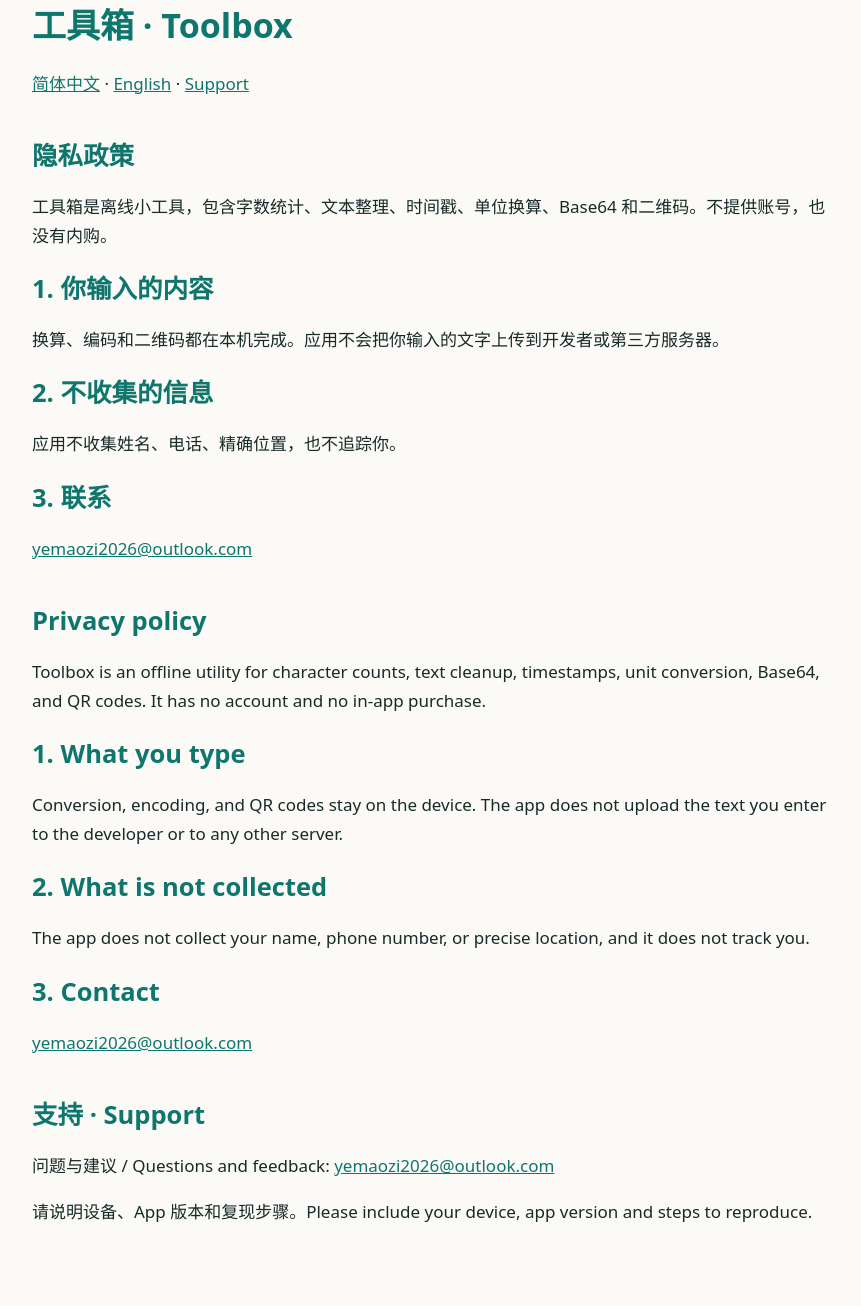
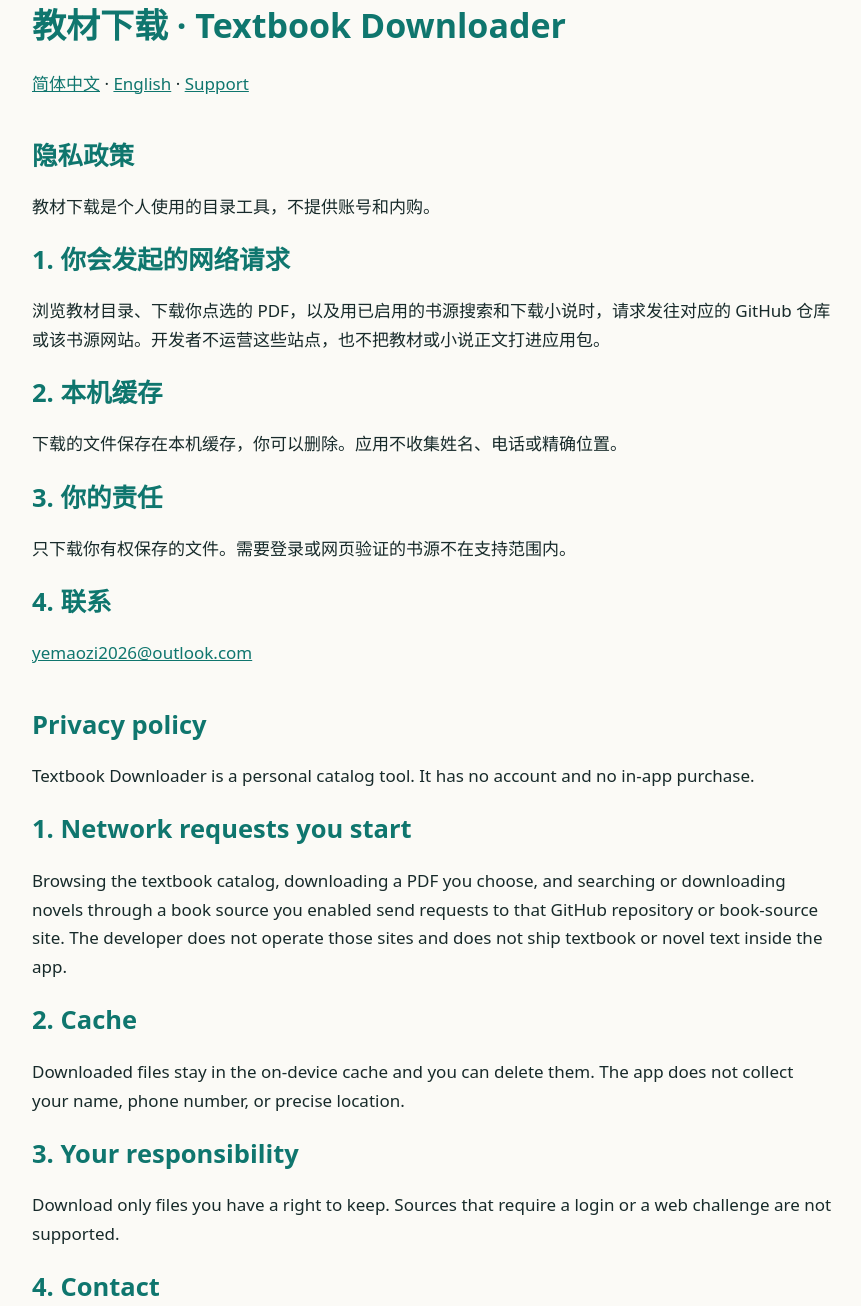
Before and after one commit to zhongaiyemaozi/app-sum, a plain HTML site: page textbookdownloader-privacy.html in a window 1280 px wide. Shown: the part 44-1350 px from the top of the page, without its empty margins (208-1069 px from the left). Drawn offline with Linux system fonts and the light colour scheme.

Commit message:
docs: restore textbook downloader privacy with downloads

```diff
--- a/textbookdownloader-privacy.html
+++ b/textbookdownloader-privacy.html
@@ -1,22 +1,26 @@
 <!doctype html><html lang="zh-Hans"><meta charset="utf-8">
 <meta name="viewport" content="width=device-width,initial-scale=1">
-<title>工具箱 · Toolbox</title>
+<title>教材下载 · Textbook Downloader</title>
 <style>body{font:17px/1.7 system-ui,sans-serif;max-width:800px;margin:auto;padding:24px;color:#172a2a;background:#fbfaf6}h1,h2,h3{line-height:1.3;color:#0f766e}section{margin:40px 0}a{color:#0f766e}p,li{white-space:pre-line}@media(prefers-color-scheme:dark){body{background:#0f1720;color:#e2e8f0}h1,h2,h3,a{color:#2dd4bf}}</style>
-<h1>工具箱 · Toolbox</h1><nav><a href="#zh-Hans">简体中文</a> · <a href="#en">English</a> · <a href="#contact">Support</a></nav>
+<h1>教材下载 · Textbook Downloader</h1><nav><a href="#zh-Hans">简体中文</a> · <a href="#en">English</a> · <a href="#contact">Support</a></nav>
 <section id="zh-Hans" lang="zh-Hans"><h2>隐私政策</h2>
-<p>工具箱是离线小工具，包含字数统计、文本整理、时间戳、单位换算、Base64 和二维码。不提供账号，也没有内购。</p>
-<h2>1. 你输入的内容</h2>
-<p>换算、编码和二维码都在本机完成。应用不会把你输入的文字上传到开发者或第三方服务器。</p>
-<h2>2. 不收集的信息</h2>
-<p>应用不收集姓名、电话、精确位置，也不追踪你。</p>
-<h2>3. 联系</h2>
+<p>教材下载是个人使用的目录工具，不提供账号和内购。</p>
+<h2>1. 你会发起的网络请求</h2>
+<p>浏览教材目录、下载你点选的 PDF，以及用已启用的书源搜索和下载小说时，请求发往对应的 GitHub 仓库或该书源网站。开发者不运营这些站点，也不把教材或小说正文打进应用包。</p>
+<h2>2. 本机缓存</h2>
+<p>下载的文件保存在本机缓存，你可以删除。应用不收集姓名、电话或精确位置。</p>
+<h2>3. 你的责任</h2>
+<p>只下载你有权保存的文件。需要登录或网页验证的书源不在支持范围内。</p>
+<h2>4. 联系</h2>
 <p><a href="mailto:yemaozi2026@outlook.com">yemaozi2026@outlook.com</a></p></section>
 <section id="en" lang="en"><h2>Privacy policy</h2>
-<p>Toolbox is an offline utility for character counts, text cleanup, timestamps, unit conversion, Base64, and QR codes. It has no account and no in-app purchase.</p>
-<h2>1. What you type</h2>
-<p>Conversion, encoding, and QR codes stay on the device. The app does not upload the text you enter to the developer or to any other server.</p>
-<h2>2. What is not collected</h2>
-<p>The app does not collect your name, phone number, or precise location, and it does not track you.</p>
-<h2>3. Contact</h2>
+<p>Textbook Downloader is a personal catalog tool. It has no account and no in-app purchase.</p>
+<h2>1. Network requests you start</h2>
+<p>Browsing the textbook catalog, downloading a PDF you choose, and searching or downloading novels through a book source you enabled send requests to that GitHub repository or book-source site. The developer does not operate those sites and does not ship textbook or novel text inside the app.</p>
+<h2>2. Cache</h2>
+<p>Downloaded files stay in the on-device cache and you can delete them. The app does not collect your name, phone number, or precise location.</p>
+<h2>3. Your responsibility</h2>
+<p>Download only files you have a right to keep. Sources that require a login or a web challenge are not supported.</p>
+<h2>4. Contact</h2>
 <p><a href="mailto:yemaozi2026@outlook.com">yemaozi2026@outlook.com</a></p></section>
 <section id="contact"><h2>支持 · Support</h2><p>问题与建议 / Questions and feedback: <a href="mailto:yemaozi2026@outlook.com">yemaozi2026@outlook.com</a></p><p>请说明设备、App 版本和复现步骤。Please include your device, app version and steps to reproduce.</p></section></html>
```
